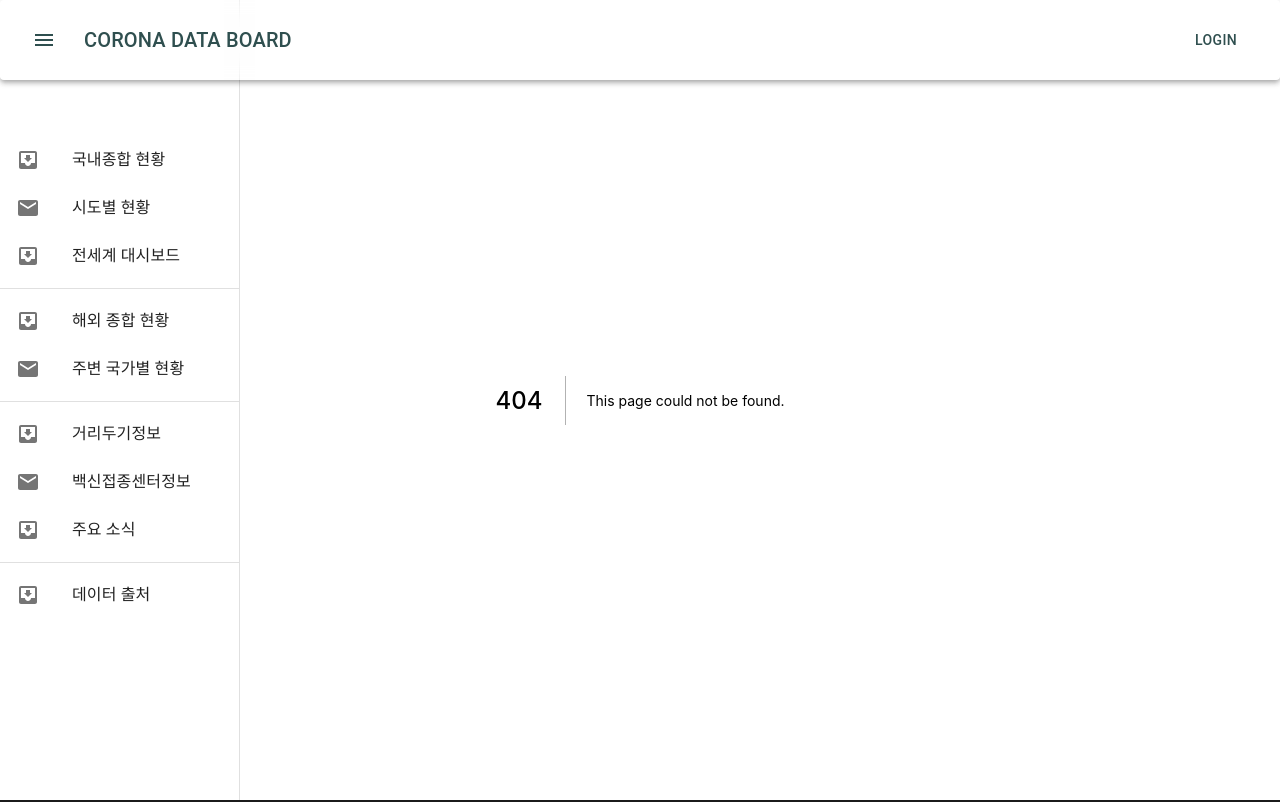
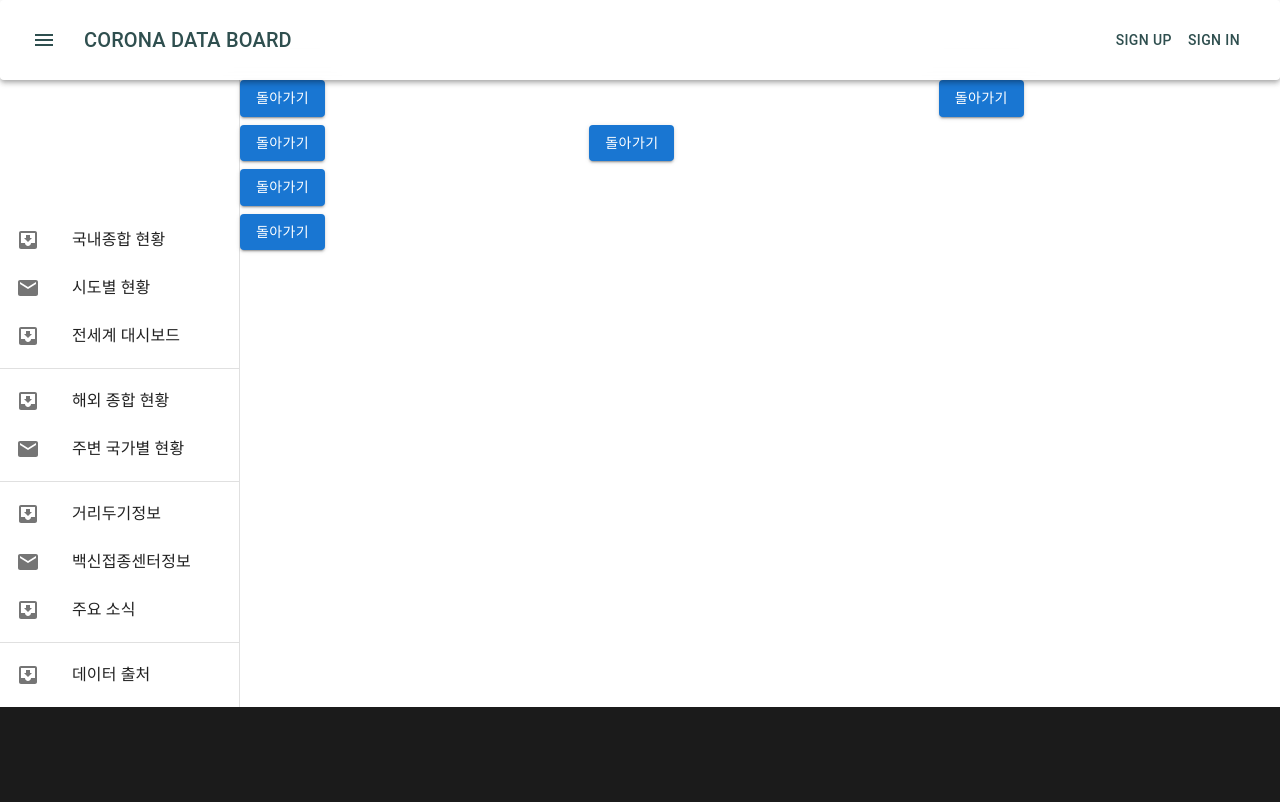
Before and after one commit to aneunbyul/corona-data-board-client-react, a Next.js app: page /sign-up in a window 1280 px wide. Before the commit this address had no page. Shown: the top 802 px of the page. Built offline with nearby package versions, Linux system fonts and the light colour scheme.

Commit message:
[추가] mui grid test

```diff
--- /dev/null
+++ b/pages/sign-up/index.js
@@ -0,0 +1,14 @@
+import BaseHead from '../../src/components/base/BaseHead'
+import SignUp from "../../src/components/contents/SignUp";
+
+const Page = () => {
+  return (
+    <>
+      <BaseHead title="MAIN"/>
+      {/*<ApprovalNav/>*/}
+      <SignUp/>
+    </>
+  )
+}
+
+export default Page
--- /dev/null
+++ b/src/components/contents/SignUp/index.js
@@ -0,0 +1,32 @@
+import * as React from 'react';
+import Button from '@mui/material/Button'
+import Grid from '@mui/material/Grid';
+
+const SignUp = () => {
+  return (
+    <>
+      <Grid container spacing={1}>
+        <Grid item xs={8}>
+          <Button item variant="contained">돌아가기</Button>
+        </Grid>
+        <Grid item xs={4}>
+          <Button item variant="contained">돌아가기</Button>
+        </Grid>
+        <Grid item xs={4}>
+          <Button item variant="contained">돌아가기</Button>
+        </Grid>
+        <Grid item xs={8}>
+          <Button item variant="contained">돌아가기</Button>
+        </Grid>
+        <Grid item xs={12}>
+          <Button item variant="contained">돌아가기</Button>
+        </Grid>
+        <Grid item xs={8}>
+          <Button item variant="contained">돌아가기</Button>
+        </Grid>
+      </Grid>
+    </>
+  );
+}
+
+export default SignUp
--- a/src/components/layouts/Header.js
+++ b/src/components/layouts/Header.js
@@ -33,7 +33,11 @@ const Header = () => {
           <Typography variant="h6" component="div" sx={{flexGrow: 1}}>
             CORONA DATA BOARD
           </Typography>
-          <Button color="inherit">Login</Button>
+
+          <Link href={'/sign-up'}>
+            <Button color="inherit">Sign up</Button>
+          </Link>
+          <Button color="inherit">Sign in</Button>
         </Toolbar>
       </Test>
     </Box>
@@ -46,6 +50,7 @@ const Test = styled(AppBar)({
   padding: 8,
   borderRadius: 4,
   backdropFilter: 'saturate(180%) blur(15px)',
+  position: 'relative'
 });
 
 export default Header;
--- a/src/components/layouts/Layout.js
+++ b/src/components/layouts/Layout.js
@@ -5,17 +5,24 @@ import {useRouter} from "next/router";
 import {useEffect, useRef, useState} from "react";
 import styled from "styled-components";
 import {createContext} from "react";
+import Grid from "@mui/material/Grid";
+import AppBar from "@mui/material/AppBar";
+import Box from '@mui/material/Box'
 
 const Layout = ({children}) => {
   return (
     <>
       <Header/>
-      <Nav/>
-      <main>{children}</main>
+      <Container sx={{display: 'flex'}}>
+        <Nav/>
+        <main>{children}</main>
+      </Container>
       <Footer/>
     </>
   );
 };
 
-
+const Container = styled(Box)({
+  display: 'flex'
+});
 export default Layout;
--- a/src/components/layouts/Nav.js
+++ b/src/components/layouts/Nav.js
@@ -12,13 +12,14 @@ import ListItemIcon from '@mui/material/ListItemIcon';
 import ListItemText from '@mui/material/ListItemText';
 import InboxIcon from '@mui/icons-material/MoveToInbox';
 import MailIcon from '@mui/icons-material/Mail';
+import styled from "styled-components";
 
 const drawerWidth = 240;
 
 const Nav = () => {
   return (
     <>
-      <Box sx={{display: 'flex'}}>
+      <NabContainer sx={{display: 'flex', position: 'relative'}}>
         <Drawer
           sx={{
             width: drawerWidth,
@@ -27,6 +28,7 @@ const Nav = () => {
             '& .MuiDrawer-paper': {
               width: drawerWidth,
               boxSizing: 'border-box',
+              position: 'relative'
             },
           }}
           variant="permanent"
@@ -78,9 +80,13 @@ const Nav = () => {
             ))}
           </List>
         </Drawer>
-      </Box>
+      </NabContainer>
     </>
   );
 };
 
+
+const NabContainer = styled(Box)({
+  position: 'relative'
+});
 export default Nav;
--- a/styles/Home.module.css
+++ b/styles/Home.module.css
@@ -10,6 +10,7 @@
     flex-direction: column;
     justify-content: center;
     align-items: center;
+    position: relative;
 }
 
 .footer {
--- a/styles/globals.css
+++ b/styles/globals.css
@@ -14,3 +14,7 @@ a {
 * {
     box-sizing: border-box;
 }
+
+main {
+    width: 100%;
+}
```
Lines whose indentation alone changed are shown as unchanged.
